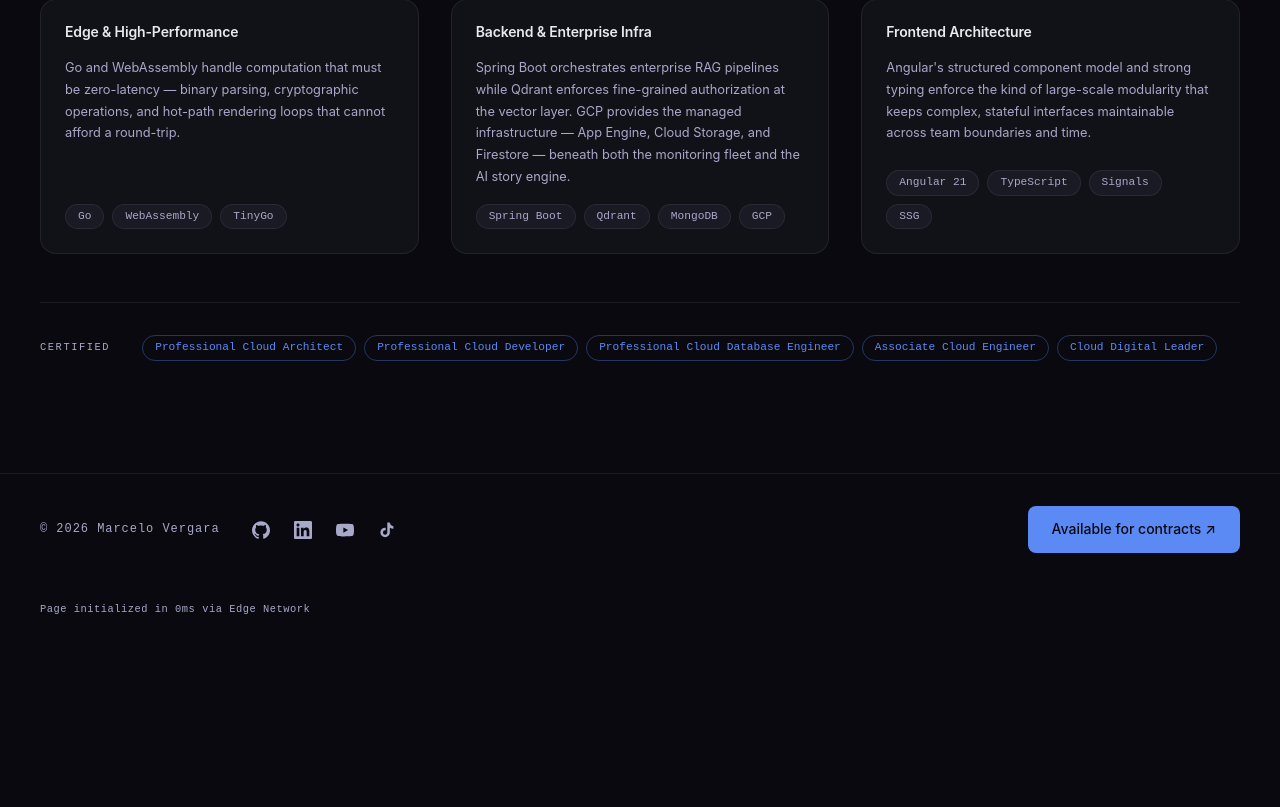
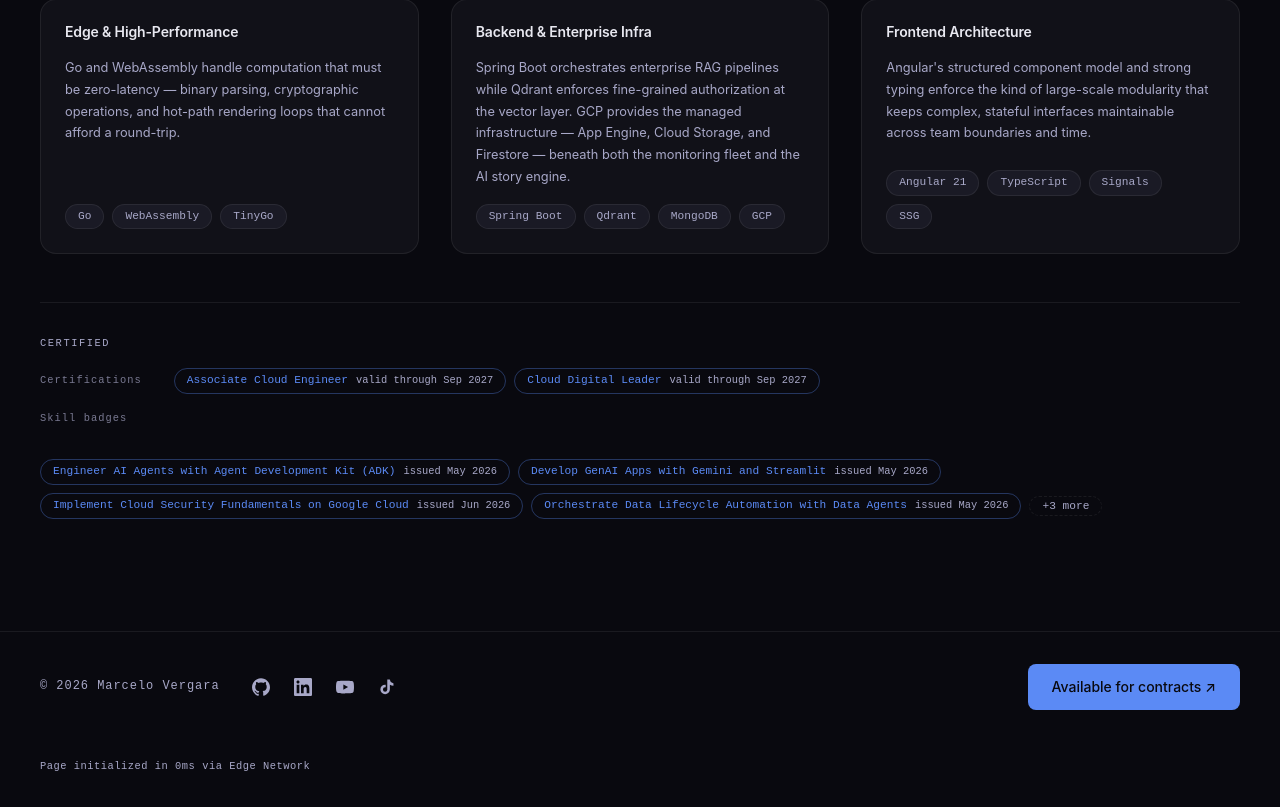
Before and after one commit to marcelorvergara/MVergara.net, an Angular app: page / in a window 1280 px wide. Shown: the part 2629-3436 px from the top of the page. Before the commit the page ends 3278 px from the top, so only its background shows below. Built offline with nearby package versions, Linux system fonts and the light colour scheme; no server answers.

Commit message:
feat: implement dynamic certification and skill badge display with toggle functionality

```diff
--- a/src/app/components/tech-stack/tech-stack.html
+++ b/src/app/components/tech-stack/tech-stack.html
@@ -50,12 +50,51 @@
 
     <div class="stack__certs">
       <p class="stack__certs-label text-mono">CERTIFIED</p>
-      <div class="stack__certs-badges">
-        <span class="cert-badge">Professional Cloud Architect</span>
-        <span class="cert-badge">Professional Cloud Developer</span>
-        <span class="cert-badge">Professional Cloud Database Engineer</span>
-        <span class="cert-badge">Associate Cloud Engineer</span>
-        <span class="cert-badge">Cloud Digital Leader</span>
+
+      <div class="stack__certs-row">
+        <p class="stack__certs-row-label text-mono">Certifications</p>
+        <div class="stack__certs-badges">
+          @for (c of certifications; track c.name) {
+            <a
+              class="cert-badge"
+              [href]="c.credlyUrl"
+              target="_blank"
+              rel="noopener noreferrer"
+              [attr.aria-label]="c.name + ' certification, ' + dateLabel(c) + ', verify on Credly'"
+            >
+              {{ c.name }}
+              <span class="cert-badge__date">{{ dateLabel(c) }}</span>
+            </a>
+          }
+        </div>
+      </div>
+
+      <div class="stack__certs-row">
+        <p class="stack__certs-row-label text-mono">Skill badges</p>
+        <div class="stack__certs-badges">
+          @for (c of visibleBadges(); track c.name) {
+            <a
+              class="cert-badge"
+              [href]="c.credlyUrl"
+              target="_blank"
+              rel="noopener noreferrer"
+              [attr.aria-label]="c.name + ' skill badge, ' + dateLabel(c) + ', verify on Credly'"
+            >
+              {{ c.name }}
+              <span class="cert-badge__date">{{ dateLabel(c) }}</span>
+            </a>
+          }
+          @if (hiddenBadgeCount > 0) {
+            <button
+              type="button"
+              class="stack__certs-more"
+              [attr.aria-expanded]="showAllBadges()"
+              (click)="toggleBadges()"
+            >
+              {{ showAllBadges() ? 'show less' : '+' + hiddenBadgeCount + ' more' }}
+            </button>
+          }
+        </div>
       </div>
     </div>
   </div>
--- a/src/app/components/tech-stack/tech-stack.scss
+++ b/src/app/components/tech-stack/tech-stack.scss
@@ -65,9 +65,8 @@
   padding-top: var(--space-8);
   border-top: 1px solid var(--color-border);
   display: flex;
-  align-items: baseline;
-  gap: var(--space-8);
-  flex-wrap: wrap;
+  flex-direction: column;
+  gap: var(--space-4);
 }
 
 .stack__certs-label {
@@ -77,9 +76,25 @@
   white-space: nowrap;
 }
 
+.stack__certs-row {
+  display: flex;
+  align-items: baseline;
+  gap: var(--space-8);
+  flex-wrap: wrap;
+}
+
+.stack__certs-row-label {
+  font-size: 0.65rem;
+  letter-spacing: 0.1em;
+  color: var(--color-text-muted);
+  white-space: nowrap;
+  opacity: 0.7;
+}
+
 .stack__certs-badges {
   display: flex;
   flex-wrap: wrap;
+  align-items: center;
   gap: var(--space-2);
 }
 
@@ -91,4 +106,47 @@
   border: 1px solid rgba(91, 138, 245, 0.35);
   border-radius: 99px;
   color: var(--color-accent);
+  text-decoration: none;
+  display: inline-flex;
+  align-items: baseline;
+  gap: var(--space-2);
+  transition: background var(--transition-base), border-color var(--transition-base);
+
+  &:hover,
+  &:focus-visible {
+    background: var(--color-accent-glow);
+    border-color: var(--color-accent);
+  }
+
+  &:focus-visible {
+    outline: 2px solid var(--color-accent);
+    outline-offset: 2px;
+  }
 }
+
+.cert-badge__date {
+  color: var(--color-text-muted);
+  font-size: 0.65rem;
+}
+
+.stack__certs-more {
+  font-family: var(--font-mono);
+  font-size: 0.7rem;
+  padding: 3px var(--space-3);
+  background: transparent;
+  border: 1px dashed var(--color-border);
+  border-radius: 99px;
+  color: var(--color-text-muted);
+  cursor: pointer;
+
+  &:hover,
+  &:focus-visible {
+    color: var(--color-accent);
+    border-color: var(--color-accent);
+  }
+
+  &:focus-visible {
+    outline: 2px solid var(--color-accent);
+    outline-offset: 2px;
+  }
+}
--- a/src/app/components/tech-stack/tech-stack.ts
+++ b/src/app/components/tech-stack/tech-stack.ts
@@ -1,4 +1,7 @@
-import { Component } from '@angular/core';
+import { Component, computed, signal } from '@angular/core';
+import { CERTIFICATIONS, SKILL_BADGES } from '../../data/credentials.data';
+
+const DEFAULT_VISIBLE_BADGES = 4;
 
 @Component({
   selector: 'app-tech-stack',
@@ -6,4 +9,22 @@ import { Component } from '@angular/core';
   templateUrl: './tech-stack.html',
   styleUrl: './tech-stack.scss',
 })
-export class TechStack {}
+export class TechStack {
+  certifications = CERTIFICATIONS;
+  skillBadges = SKILL_BADGES;
+
+  showAllBadges = signal(false);
+
+  visibleBadges = computed(() =>
+    this.showAllBadges() ? this.skillBadges : this.skillBadges.slice(0, DEFAULT_VISIBLE_BADGES)
+  );
+  hiddenBadgeCount = this.skillBadges.length - DEFAULT_VISIBLE_BADGES;
+
+  toggleBadges() {
+    this.showAllBadges.update(v => !v);
+  }
+
+  dateLabel(c: { date: string; dateKind: 'valid-through' | 'issued' }): string {
+    return c.dateKind === 'valid-through' ? `valid through ${c.date}` : `issued ${c.date}`;
+  }
+}
--- /dev/null
+++ b/src/app/data/credentials.data.ts
@@ -0,0 +1,90 @@
+export type CredentialType = 'certification' | 'skill-badge';
+export type DateKind = 'valid-through' | 'issued';
+
+export interface Credential {
+  name: string;
+  type: CredentialType;
+  issuer: string;
+  date: string;
+  dateKind: DateKind;
+  credlyUrl: string;
+}
+
+export const CERTIFICATIONS: Credential[] = [
+  {
+    name: 'Associate Cloud Engineer',
+    type: 'certification',
+    issuer: 'Google Cloud',
+    date: 'Sep 2027',
+    dateKind: 'valid-through',
+    credlyUrl: 'https://www.credly.com/badges/c296ab52-3d25-4f23-b859-7da19be8a9aa/public_url',
+  },
+  {
+    name: 'Cloud Digital Leader',
+    type: 'certification',
+    issuer: 'Google Cloud',
+    date: 'Sep 2027',
+    dateKind: 'valid-through',
+    credlyUrl: 'https://www.credly.com/badges/9b202731-a735-418f-9fe7-33f4857b0294/public_url',
+  },
+];
+
+// First 4 entries are the default-visible set, in display order.
+export const SKILL_BADGES: Credential[] = [
+  {
+    name: 'Engineer AI Agents with Agent Development Kit (ADK)',
+    type: 'skill-badge',
+    issuer: 'Google Cloud',
+    date: 'May 2026',
+    dateKind: 'issued',
+    credlyUrl: 'https://www.credly.com/badges/ffe56fd0-d1ab-4d2b-a3e2-a591acf8832b/public_url',
+  },
+  {
+    name: 'Develop GenAI Apps with Gemini and Streamlit',
+    type: 'skill-badge',
+    issuer: 'Google Cloud',
+    date: 'May 2026',
+    dateKind: 'issued',
+    credlyUrl: 'https://www.credly.com/badges/7ac81965-a2e1-4c0b-b531-b13dc5e0c302/public_url',
+  },
+  {
+    name: 'Implement Cloud Security Fundamentals on Google Cloud',
+    type: 'skill-badge',
+    issuer: 'Google Cloud',
+    date: 'Jun 2026',
+    dateKind: 'issued',
+    credlyUrl: 'https://www.credly.com/badges/dc01effa-4bfd-4705-81c9-1daee1bb36e2/public_url',
+  },
+  {
+    name: 'Orchestrate Data Lifecycle Automation with Data Agents',
+    type: 'skill-badge',
+    issuer: 'Google Cloud',
+    date: 'May 2026',
+    dateKind: 'issued',
+    credlyUrl: 'https://www.credly.com/badges/1cc8b60d-ab9f-4d21-80a2-45912ce0c8a2/public_url',
+  },
+  {
+    name: 'Migrate Virtual Machines to Google Cloud',
+    type: 'skill-badge',
+    issuer: 'Google Cloud',
+    date: 'May 2026',
+    dateKind: 'issued',
+    credlyUrl: 'https://www.credly.com/badges/ffefc38a-884b-4154-a214-60e801c3e642/public_url',
+  },
+  {
+    name: 'Configure Federated Connections for BigQuery and Cloud SQL',
+    type: 'skill-badge',
+    issuer: 'Google Cloud',
+    date: 'May 2026',
+    dateKind: 'issued',
+    credlyUrl: 'https://www.credly.com/badges/283f7c1c-e935-4a12-8c47-e20d605cefba/public_url',
+  },
+  {
+    name: 'Build and Deploy a Generative AI Solution Using a RAG Framework',
+    type: 'skill-badge',
+    issuer: 'Google Cloud',
+    date: 'Dec 2024',
+    dateKind: 'issued',
+    credlyUrl: 'https://www.credly.com/badges/dc72aa11-9195-4d1c-bff1-0f77b8d24a9b/public_url',
+  },
+];
```
